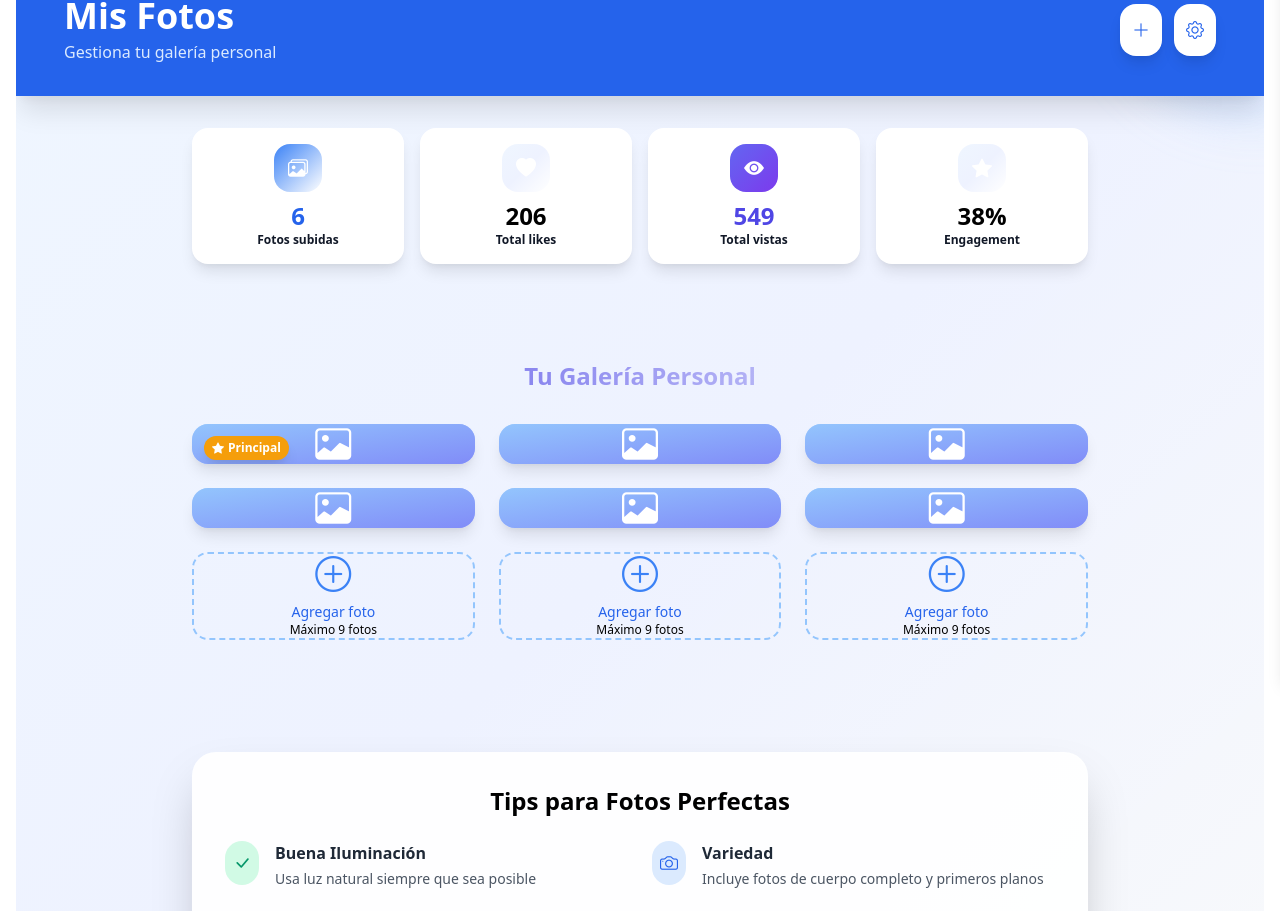
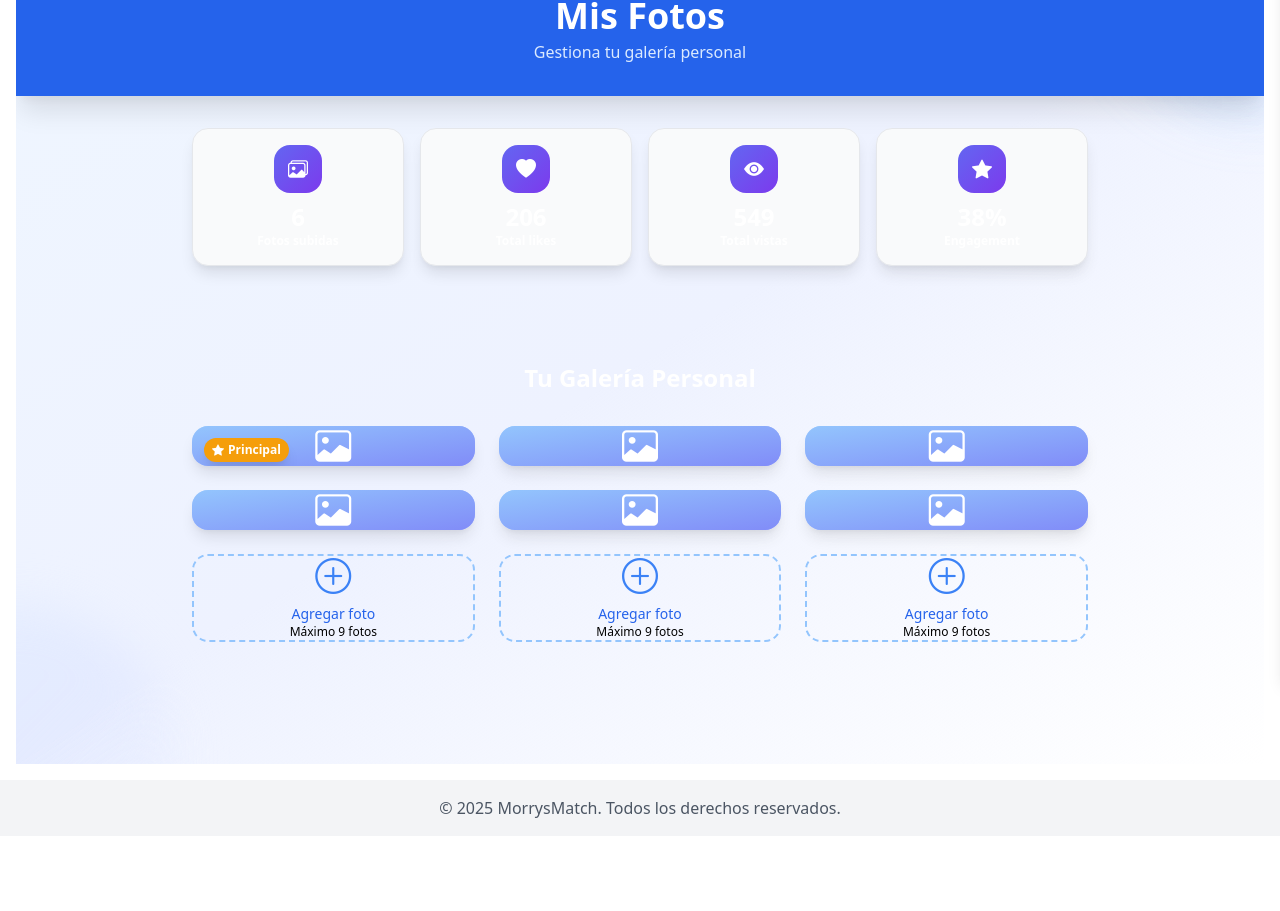
Before and after one commit to urieldomingezm/citasv1, a React (Vite) app in the folder citas/: page /usuario/fotos in a window 1280 px wide. Shown: the part 120-1031 px from the top of the page. After the commit the page ends 956 px from the top, so only its background shows below. Built offline with nearby package versions, Linux system fonts and the light colour scheme; sample sign-in values are in the browser's storage.

Commit message:
Update fotos.tsx

```diff
--- a/citas/src/pages/usuario/fotos.tsx
+++ b/citas/src/pages/usuario/fotos.tsx
@@ -17,33 +17,20 @@ const Fotos: React.FC = () => {
     const emptySlots = 9 - photos.length;
 
     return (
-        <div className={`min-h-screen ${themeClasses.backgroundSecondary} bg-gradient-to-br from-blue-50 via-indigo-50 to-cyan-50 dark:from-slate-900 dark:via-slate-800 dark:to-slate-900 relative overflow-hidden transition-colors duration-300`}>
+        <div className={`min-h-screen bg-gradient-to-br from-blue-50 via-indigo-50 to-cyan-50 dark:from-black dark:via-black dark:to-black relative overflow-hidden transition-colors duration-300`}>
             {/* Elementos decorativos de fondo */}
             <div className="absolute inset-0 overflow-hidden pointer-events-none">
-                <div className="absolute -top-40 -right-40 w-80 h-80 bg-gradient-to-br from-blue-300 to-cyan-400 dark:from-blue-600 dark:to-cyan-600 rounded-full mix-blend-multiply filter blur-xl opacity-70 dark:opacity-40 animate-pulse"></div>
-                <div className="absolute -bottom-40 -left-40 w-80 h-80 bg-gradient-to-br from-cyan-300 to-indigo-400 dark:from-cyan-600 dark:to-indigo-600 rounded-full mix-blend-multiply filter blur-xl opacity-70 dark:opacity-40 animate-pulse animation-delay-2000"></div>
+                <div className="absolute -top-40 -right-40 w-80 h-80 bg-gradient-to-br from-blue-300 to-cyan-400 dark:from-blue-800 dark:to-cyan-800 rounded-full mix-blend-multiply filter blur-xl opacity-70 dark:opacity-30 animate-pulse"></div>
+                <div className="absolute -bottom-40 -left-40 w-80 h-80 bg-gradient-to-br from-cyan-300 to-indigo-400 dark:from-cyan-800 dark:to-indigo-800 rounded-full mix-blend-multiply filter blur-xl opacity-70 dark:opacity-30 animate-pulse animation-delay-2000"></div>
             </div>
 
             {/* Encabezado */}
-            <section className="relative bg-blue-600 dark:bg-blue-700 text-white py-8 px-6 shadow-xl">
-                <div className="relative max-w-6xl mx-auto flex items-center justify-between">
-                    <div>
-                        <h1 className="text-3xl md:text-4xl font-bold text-white">
-                            Mis Fotos
-                        </h1>
-                        <p className="text-blue-100 dark:text-blue-200 mt-1 font-medium">Gestiona tu galería personal</p>
-                    </div>
-                    <div className="flex space-x-3">
-                        <button
-                            onClick={() => setUploadMode(!uploadMode)}
-                            className={`${themeClasses.card} text-blue-600 dark:text-blue-400 hover:bg-blue-50 dark:hover:bg-blue-900 transition-all duration-300 rounded-2xl p-3 shadow-lg hover:shadow-xl transform hover:scale-105 ${themeClasses.hover}`}
-                        >
-                            <i className="bi bi-plus-lg text-lg"></i>
-                        </button>
-                        <button className={`${themeClasses.card} text-blue-600 dark:text-blue-400 hover:bg-blue-50 dark:hover:bg-blue-900 transition-all duration-300 rounded-2xl p-3 shadow-lg hover:shadow-xl transform hover:scale-105 ${themeClasses.hover}`}>
-                            <i className="bi bi-gear text-lg"></i>
-                        </button>
-                    </div>
+            <section className="relative bg-blue-600 dark:bg-blue-800 text-white py-8 px-6 shadow-xl">
+                <div className="relative max-w-6xl mx-auto flex flex-col items-center justify-center text-center">
+                    <h1 className="text-3xl md:text-4xl font-bold text-white">
+                        Mis Fotos
+                    </h1>
+                    <p className="text-blue-100 dark:text-blue-300 mt-1 font-medium">Gestiona tu galería personal</p>
                 </div>
             </section>
 
@@ -51,42 +38,42 @@ const Fotos: React.FC = () => {
             <section className="relative py-8 px-6">
                 <div className="max-w-4xl mx-auto">
                     <div className="grid grid-cols-2 md:grid-cols-4 gap-4 mb-8">
-                        <div className={`${themeClasses.card} rounded-2xl p-4 text-center shadow-lg ${themeClasses.border}`}>
-                            <div className="bg-gradient-to-br from-blue-500 to-cyan-600 dark:from-blue-600 dark:to-cyan-700 rounded-2xl w-12 h-12 flex items-center justify-center mx-auto mb-2">
+                        <div className="bg-gray-50 dark:bg-gray-800 rounded-2xl p-4 text-center shadow-lg border border-gray-200 dark:border-gray-700">
+                            <div className="bg-gradient-to-br from-indigo-500 to-purple-600 dark:from-indigo-600 dark:to-purple-700 rounded-2xl w-12 h-12 flex items-center justify-center mx-auto mb-2">
                                 <i className="bi bi-images text-white text-xl"></i>
                             </div>
-                            <div className="text-2xl font-bold text-blue-600 dark:text-blue-400">{photos.length}</div>
-                            <div className={`text-xs ${themeClasses.text} text-gray-700 dark:text-gray-300 font-semibold`}>Fotos subidas</div>
+                            <div className="text-2xl font-bold text-white">{photos.length}</div>
+                            <div className="text-xs text-white font-semibold">Fotos subidas</div>
                         </div>
 
-                        <div className={`${themeClasses.card} rounded-2xl p-4 text-center shadow-lg ${themeClasses.border}`}>
-                            <div className="bg-gradient-to-br from-emerald-500 to-teal-600 dark:from-emerald-600 dark:to-teal-700 rounded-2xl w-12 h-12 flex items-center justify-center mx-auto mb-2">
+                        <div className="bg-gray-50 dark:bg-gray-800 rounded-2xl p-4 text-center shadow-lg border border-gray-200 dark:border-gray-700">
+                            <div className="bg-gradient-to-br from-indigo-500 to-purple-600 dark:from-indigo-600 dark:to-purple-700 rounded-2xl w-12 h-12 flex items-center justify-center mx-auto mb-2">
                                 <i className="bi bi-heart-fill text-white text-xl"></i>
                             </div>
-                            <div className="text-2xl font-bold text-emerald-600 dark:text-emerald-400">
+                            <div className="text-2xl font-bold text-white">
                                 {photos.reduce((sum, photo) => sum + photo.likes, 0)}
                             </div>
-                            <div className={`text-xs ${themeClasses.text} text-gray-700 dark:text-gray-300 font-semibold`}>Total likes</div>
+                            <div className="text-xs text-white font-semibold">Total likes</div>
                         </div>
 
-                        <div className={`${themeClasses.card} rounded-2xl p-4 text-center shadow-lg ${themeClasses.border}`}>
+                        <div className="bg-gray-50 dark:bg-gray-800 rounded-2xl p-4 text-center shadow-lg border border-gray-200 dark:border-gray-700">
                             <div className="bg-gradient-to-br from-indigo-500 to-purple-600 dark:from-indigo-600 dark:to-purple-700 rounded-2xl w-12 h-12 flex items-center justify-center mx-auto mb-2">
                                 <i className="bi bi-eye-fill text-white text-xl"></i>
                             </div>
-                            <div className="text-2xl font-bold text-indigo-600 dark:text-indigo-400">
+                            <div className="text-2xl font-bold text-white">
                                 {photos.reduce((sum, photo) => sum + photo.views, 0)}
                             </div>
-                            <div className={`text-xs ${themeClasses.text} text-gray-700 dark:text-gray-300 font-semibold`}>Total vistas</div>
+                            <div className="text-xs text-white font-semibold">Total vistas</div>
                         </div>
 
-                        <div className={`${themeClasses.card} rounded-2xl p-4 text-center shadow-lg ${themeClasses.border}`}>
-                            <div className="bg-gradient-to-br from-amber-500 to-orange-600 dark:from-amber-600 dark:to-orange-700 rounded-2xl w-12 h-12 flex items-center justify-center mx-auto mb-2">
+                        <div className="bg-gray-50 dark:bg-gray-800 rounded-2xl p-4 text-center shadow-lg border border-gray-200 dark:border-gray-700">
+                            <div className="bg-gradient-to-br from-indigo-500 to-purple-600 dark:from-indigo-600 dark:to-purple-700 rounded-2xl w-12 h-12 flex items-center justify-center mx-auto mb-2">
                                 <i className="bi bi-star-fill text-white text-xl"></i>
                             </div>
-                            <div className="text-2xl font-bold text-amber-600 dark:text-amber-400">
+                            <div className="text-2xl font-bold text-white">
                                 {Math.round((photos.reduce((sum, photo) => sum + photo.likes, 0) / photos.reduce((sum, photo) => sum + photo.views, 0)) * 100)}%
                             </div>
-                            <div className={`text-xs ${themeClasses.text} text-gray-700 dark:text-gray-300 font-semibold`}>Engagement</div>
+                            <div className="text-xs text-white font-semibold">Engagement</div>
                         </div>
                     </div>
                 </div>
@@ -95,7 +82,7 @@ const Fotos: React.FC = () => {
             {/* Galería de Fotos */}
             <section className="relative py-8 px-6">
                 <div className="max-w-4xl mx-auto">
-                    <h2 className={`text-2xl font-bold bg-gradient-to-r from-indigo-600 to-cyan-600 dark:from-indigo-400 dark:to-cyan-400 bg-clip-text text-transparent mb-8 text-center`}>
+                    <h2 className="text-2xl font-bold text-white dark:text-white mb-8 text-center">
                         Tu Galería Personal
                     </h2>
 
@@ -103,11 +90,11 @@ const Fotos: React.FC = () => {
                         {photos.map((photo) => (
                             <div
                                 key={photo.id}
-                                className={`group relative aspect-square bg-gradient-to-br from-blue-200 to-indigo-300 dark:from-blue-700 dark:to-indigo-800 rounded-2xl overflow-hidden shadow-lg hover:shadow-2xl transition-all duration-300 transform hover:scale-105 cursor-pointer ${themeClasses.hover}`}
+                                className="group relative aspect-[4/3] bg-gradient-to-br from-blue-200 to-indigo-300 dark:from-blue-800 dark:to-indigo-900 rounded-2xl overflow-hidden shadow-lg hover:shadow-2xl transition-all duration-300 transform hover:scale-105 cursor-pointer"
                                 onClick={() => setSelectedPhoto(photo.id)}
                             >
                                 {/* Contenido de la foto */}
-                                <div className="relative h-full flex items-center justify-center bg-gradient-to-br from-blue-300 to-indigo-400 dark:from-blue-600 dark:to-indigo-700">
+                                <div className="relative h-full flex items-center justify-center bg-gradient-to-br from-blue-300 to-indigo-400 dark:from-blue-700 dark:to-indigo-800">
                                     <i className="bi bi-image text-white text-4xl"></i>
                                 </div>
 
@@ -167,8 +154,8 @@ const Fotos: React.FC = () => {
 
             {/* Modal de subir foto */}
             {uploadMode && (
-                <div className="fixed inset-0 bg-black bg-opacity-50 backdrop-blur-sm flex items-center justify-center z-50 p-4">
-                    <div className={`${themeClasses.modal} bg-opacity-95 backdrop-blur-xl rounded-3xl p-8 max-w-md w-full shadow-2xl border border-white dark:border-gray-600 border-opacity-20`}>
+                <div className="fixed inset-0 bg-black bg-opacity-90 backdrop-blur-sm flex items-center justify-center z-50 p-4">
+                    <div className="bg-white dark:bg-gray-800 bg-opacity-95 dark:bg-opacity-100 backdrop-blur-xl rounded-3xl p-8 max-w-md w-full shadow-2xl border border-white dark:border-gray-600">
                         <div className="text-center">
                             <h3 className="text-2xl font-bold bg-gradient-to-r from-violet-600 to-fuchsia-600 dark:from-violet-400 dark:to-fuchsia-400 bg-clip-text text-transparent mb-4">
                                 Subir Nueva Foto
@@ -199,15 +186,15 @@ const Fotos: React.FC = () => {
 
             {/* Modal de vista detallada de foto */}
             {selectedPhoto && (
-                <div className="fixed inset-0 bg-black bg-opacity-80 backdrop-blur-sm flex items-center justify-center z-50 p-4">
-                    <div className="bg-white bg-opacity-95 backdrop-blur-xl rounded-3xl p-6 max-w-2xl w-full shadow-2xl border border-white border-opacity-20">
+                <div className="fixed inset-0 bg-black bg-opacity-90 backdrop-blur-sm flex items-center justify-center z-50 p-4">
+                    <div className="bg-white dark:bg-gray-800 bg-opacity-95 dark:bg-opacity-100 backdrop-blur-xl rounded-3xl p-6 max-w-2xl w-full shadow-2xl border border-white dark:border-gray-600">
                         <div className="flex justify-between items-center mb-6">
-                            <h3 className="text-xl font-bold bg-gradient-to-r from-violet-600 to-fuchsia-600 bg-clip-text text-transparent">
+                            <h3 className="text-xl font-bold bg-gradient-to-r from-violet-600 to-fuchsia-600 dark:from-violet-400 dark:to-fuchsia-400 bg-clip-text text-transparent">
                                 Detalles de la Foto
                             </h3>
                             <button
                                 onClick={() => setSelectedPhoto(null)}
-                                className="text-gray-500 hover:text-gray-700 text-2xl"
+                                className="text-gray-500 dark:text-gray-300 hover:text-gray-700 dark:hover:text-gray-100 text-2xl"
                             >
                                 <i className="bi bi-x"></i>
                             </button>
@@ -242,65 +229,6 @@ const Fotos: React.FC = () => {
                 </div>
             )}
 
-            {/* Consejos para Fotos */}
-            <section className="relative py-12 px-6">
-                <div className="max-w-4xl mx-auto">
-                    <div className="bg-white bg-opacity-90 backdrop-blur-xl rounded-3xl p-8 shadow-2xl border border-white border-opacity-20">
-                        <h3 className="text-2xl font-bold bg-gradient-to-r from-violet-600 to-fuchsia-600 bg-clip-text mb-6 text-center">
-                            Tips para Fotos Perfectas
-                        </h3>
-
-                        <div className="grid grid-cols-1 md:grid-cols-2 gap-6 mb-8">
-                            <div className="flex items-start space-x-4">
-                                <div className="bg-green-100 text-green-600 rounded-full p-2 flex-shrink-0">
-                                    <i className="bi bi-check-lg text-lg"></i>
-                                </div>
-                                <div>
-                                    <h4 className="font-semibold text-gray-800 mb-1">Buena Iluminación</h4>
-                                    <p className="text-gray-600 text-sm">Usa luz natural siempre que sea posible</p>
-                                </div>
-                            </div>
-
-                            <div className="flex items-start space-x-4">
-                                <div className="bg-blue-100 text-blue-600 rounded-full p-2 flex-shrink-0">
-                                    <i className="bi bi-camera text-lg"></i>
-                                </div>
-                                <div>
-                                    <h4 className="font-semibold text-gray-800 mb-1">Variedad</h4>
-                                    <p className="text-gray-600 text-sm">Incluye fotos de cuerpo completo y primeros planos</p>
-                                </div>
-                            </div>
-
-                            <div className="flex items-start space-x-4">
-                                <div className="bg-purple-100 text-purple-600 rounded-full p-2 flex-shrink-0">
-                                    <i className="bi bi-person text-lg"></i>
-                                </div>
-                                <div>
-                                    <h4 className="font-semibold text-gray-800 mb-1">Sé Auténtico</h4>
-                                    <p className="text-gray-600 text-sm">Muestra tu personalidad real y sonríe</p>
-                                </div>
-                            </div>
-
-                            <div className="flex items-start space-x-4">
-                                <div className="bg-yellow-100 text-yellow-600 rounded-full p-2 flex-shrink-0">
-                                    <i className="bi bi-heart text-lg"></i>
-                                </div>
-                                <div>
-                                    <h4 className="font-semibold text-gray-800 mb-1">Actividades</h4>
-                                    <p className="text-gray-600 text-sm">Incluye fotos haciendo lo que te gusta</p>
-                                </div>
-                            </div>
-                        </div>
-
-                        <div className="text-center">
-                            <button className="bg-gradient-to-r from-violet-500 to-fuchsia-500 text-white px-8 py-4 rounded-2xl font-semibold shadow-lg hover:shadow-xl transition-all duration-300 transform hover:scale-105">
-                                <i className="bi bi-camera mr-2"></i>
-                                Tomar Foto Ahora
-                            </button>
-                        </div>
-                    </div>
-                </div>
-            </section>
         </div>
     );
 };
```
